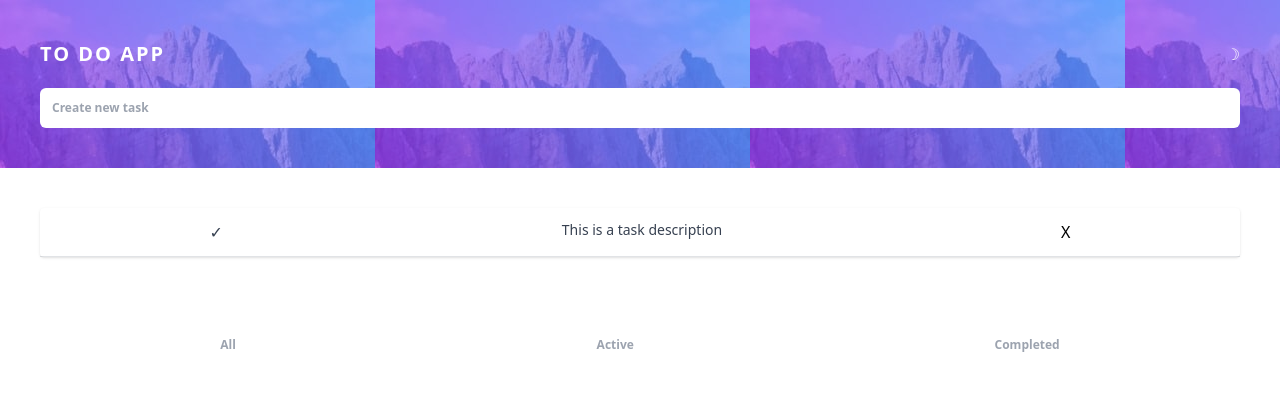
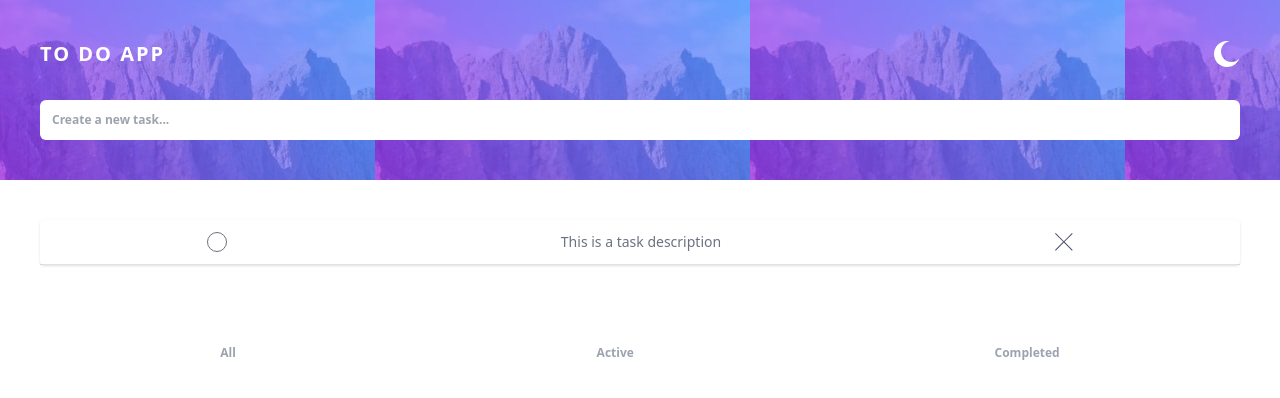
Before and after one commit to CandelaOlha/tailwind-react-to-do-app, a React (Vite) app: page / in a window 1280 px wide. Shown: the top 398 px of the page. Built offline with nearby package versions, Linux system fonts and the light colour scheme.

Commit message:
added icons and some details

```diff
--- a/src/App.jsx
+++ b/src/App.jsx
@@ -1,29 +1,36 @@
+import MoonIcon from "./components/icons/MoonIcon";
+import CrossIcon from "./components/icons/CrossIcon";
+
 const App = () => {
   return (
     <div>
       <header className="bg-[url('./assets/bg-mobile-light.jpg')] p-10">
-        <div className="flex justify-between mb-5">
+        <div className="flex justify-between mb-8">
           <h1 className="uppercase text-xl text-white font-bold tracking-widest">
             To do App
           </h1>
-          <button className="text-white">☽</button>
+          <button className="text-white">
+            <MoonIcon />
+          </button>
         </div>
         <form>
           <input
             type="text"
             className="container p-3 rounded-md text-xs text-gray-400 font-semibold"
-            placeholder="Create new task"
+            placeholder="Create a new task..."
           />
         </form>
       </header>
       <main className="p-10">
         <div className="bg-white shadow rounded">
           <article className="flex justify-around py-3 border-b border-gray-500 border-opacity-20 border-solid">
-            <button className="text-gray-700">✓</button>
-            <p className="text-sm text-gray-700 font-medium">
+            <button className="h-5 w-5 border border-gray-500 border-solid rounded-full"></button>
+            <p className="text-sm text-gray-500 font-medium">
               This is a task description
             </p>
-            <button>X</button>
+            <button>
+              <CrossIcon />
+            </button>
           </article>
         </div>
       </main>
--- /dev/null
+++ b/src/components/icons/CrossIcon.jsx
@@ -0,0 +1,13 @@
+const CrossIcon = () => {
+  return (
+    <svg xmlns="http://www.w3.org/2000/svg" width="18" height="18">
+      <path
+        fill="#494C6B"
+        fillRule="evenodd"
+        d="M16.97 0l.708.707L9.546 8.84l8.132 8.132-.707.707-8.132-8.132-8.132 8.132L0 16.97l8.132-8.132L0 .707.707 0 8.84 8.132 16.971 0z"
+      />
+    </svg>
+  );
+};
+
+export default CrossIcon;
--- /dev/null
+++ b/src/components/icons/MoonIcon.jsx
@@ -0,0 +1,13 @@
+const MoonIcon = () => {
+  return (
+    <svg xmlns="http://www.w3.org/2000/svg" width="26" height="26">
+      <path
+        fill="#FFF"
+        fillRule="evenodd"
+        d="M13 0c.81 0 1.603.074 2.373.216C10.593 1.199 7 5.43 7 10.5 7 16.299 11.701 21 17.5 21c2.996 0 5.7-1.255 7.613-3.268C23.22 22.572 18.51 26 13 26 5.82 26 0 20.18 0 13S5.82 0 13 0z"
+      />
+    </svg>
+  );
+};
+
+export default MoonIcon;
```
